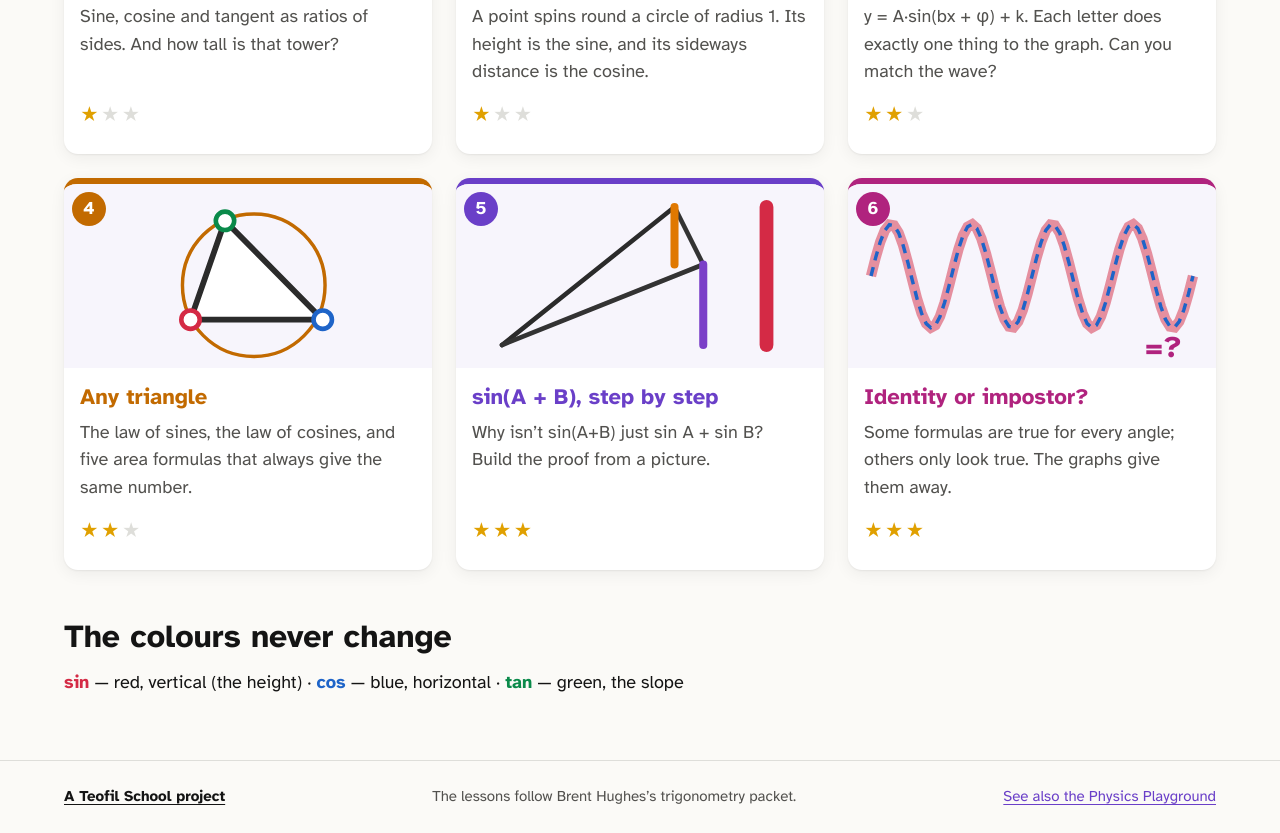
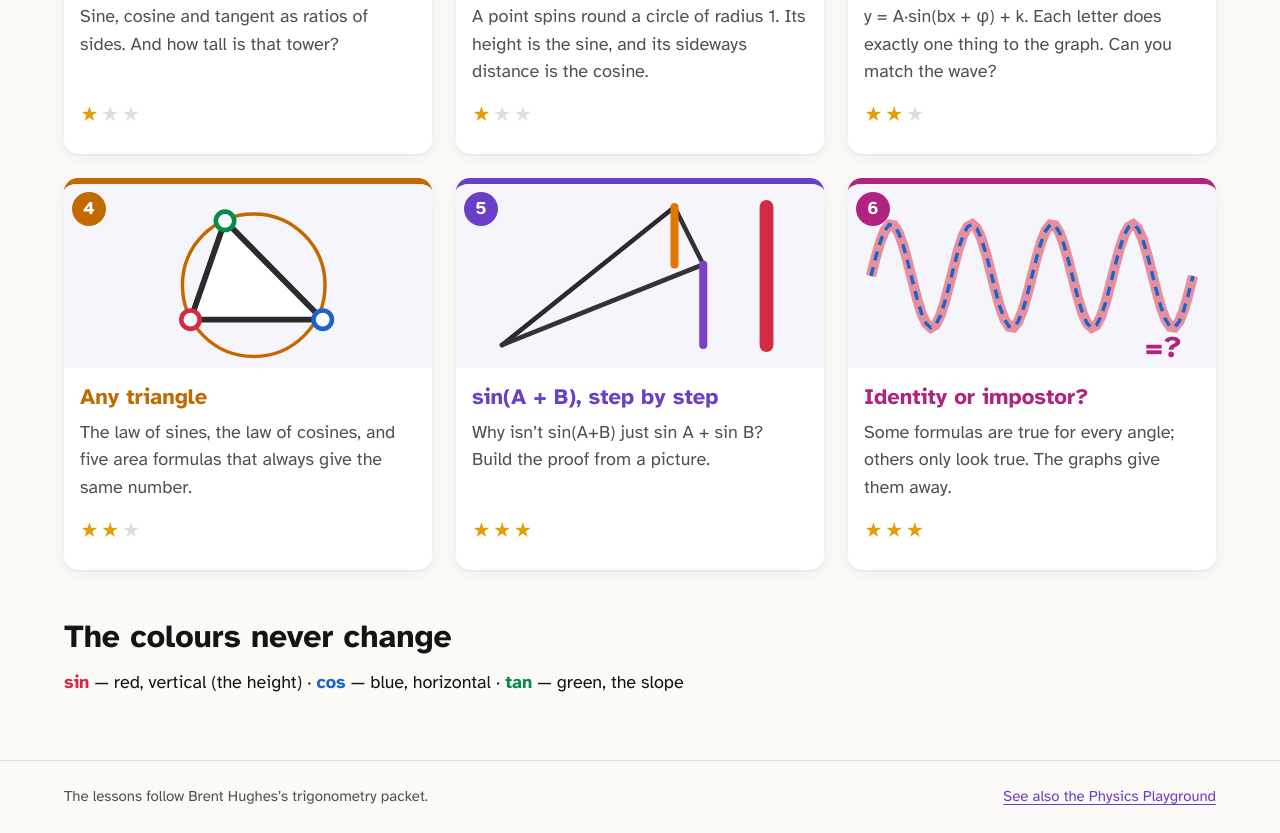
Before and after one commit to mihaigociu/trigonometry, an Astro site: page /trigonometry/en/ in a window 1280 px wide. Shown: the part 859-1692 px from the top of the page. Built offline with nearby package versions, Linux system fonts and the light colour scheme; Astro itself is replaced by a stand-in of ours.

Commit message:
Remove the school line from the footer for now
Co-Authored-By: Claude Opus 5.5 <noreply@anthropic.com>

```diff
--- a/src/i18n/en.json
+++ b/src/i18n/en.json
@@ -53,7 +53,6 @@
     }
   },
   "footer": {
-    "school": "A Teofil School project",
     "credit": "The lessons follow Brent Hughes’s trigonometry packet.",
     "physics": "See also the Physics Playground"
   },
--- a/src/i18n/ro.json
+++ b/src/i18n/ro.json
@@ -53,7 +53,6 @@
     }
   },
   "footer": {
-    "school": "Un proiect al Școlii Teofil",
     "credit": "Lecțiile urmează pachetul de trigonometrie al profesorului Brent Hughes.",
     "physics": "Vezi și Fizica în joacă"
   },
--- a/src/layouts/Base.astro
+++ b/src/layouts/Base.astro
@@ -4,7 +4,7 @@ import '@fontsource/atkinson-hyperlegible/700.css';
 import '../styles/global.css';
 import LanguageSwitch from '../components/LanguageSwitch.astro';
 import { LOCALES, localePath, useT, withBase, type Locale } from '../i18n';
-import { PHYSICS_URL, SCHOOL_URL } from '../shared/labs';
+import { PHYSICS_URL } from '../shared/labs';
 
 interface Props {
   lang: Locale;
@@ -55,7 +55,6 @@ const canonical = new URL(localePath(lang, path), Astro.site);
 
     <footer class="site-footer">
       <div class="container site-footer__inner">
-        <p><a class="school-link" href={SCHOOL_URL}>{tr('footer.school')}</a></p>
         <p>{tr('footer.credit')}</p>
         <p><a href={PHYSICS_URL}>{tr('footer.physics')}</a></p>
       </div>
@@ -121,9 +120,4 @@ const canonical = new URL(localePath(lang, path), Astro.site);
   .site-footer p {
     margin: 0;
   }
-
-  .school-link {
-    font-weight: 700;
-    color: var(--ink);
-  }
 </style>
--- a/src/shared/labs.ts
+++ b/src/shared/labs.ts
@@ -22,5 +22,4 @@ export const LABS: readonly LabInfo[] = [
   { id: 'identities', accent: '#b0237e', stars: 3 },
 ];
 
-export const SCHOOL_URL = 'https://scoalateofil.ro';
 export const PHYSICS_URL = 'https://mihaigociu.github.io/physics-simulations/';
```
